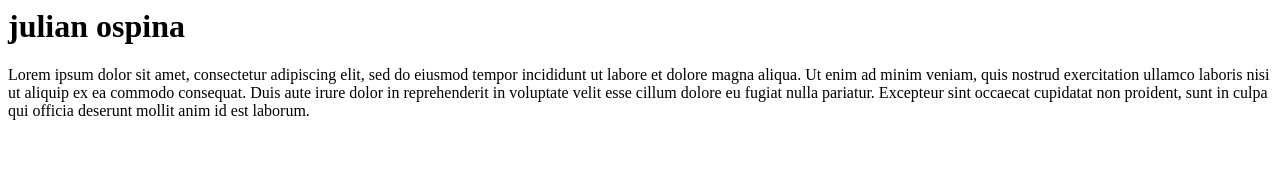
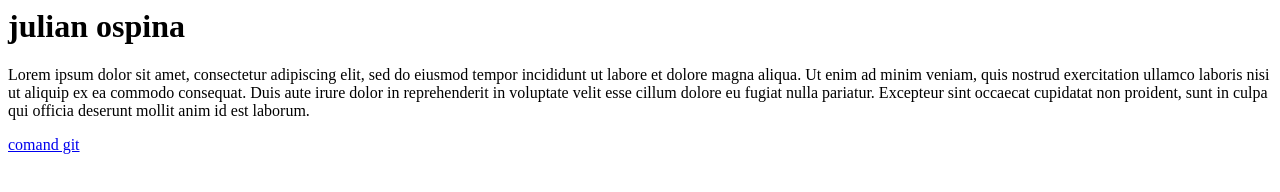
Before and after one commit to Julivid17/prueba-julian, a plain HTML site: page index.html in a window 1280 px wide. Drawn offline with Linux system fonts and the light colour scheme.

Commit message:
se agrega url de comandos git

```diff
--- a/index.html
+++ b/index.html
@@ -7,5 +7,6 @@
 <body>
     <h1>julian ospina</h1>
     <p>Lorem ipsum dolor sit amet, consectetur adipiscing elit, sed do eiusmod tempor incididunt ut labore et dolore magna aliqua. Ut enim ad minim veniam, quis nostrud exercitation ullamco laboris nisi ut aliquip ex ea commodo consequat. Duis aute irure dolor in reprehenderit in voluptate velit esse cillum dolore eu fugiat nulla pariatur. Excepteur sint occaecat cupidatat non proident, sunt in culpa qui officia deserunt mollit anim id est laborum.</p>
+    <a href="https://github.com/elliotgaramendi/learning-git">comand git</a>
 </body>
 </html>
```
